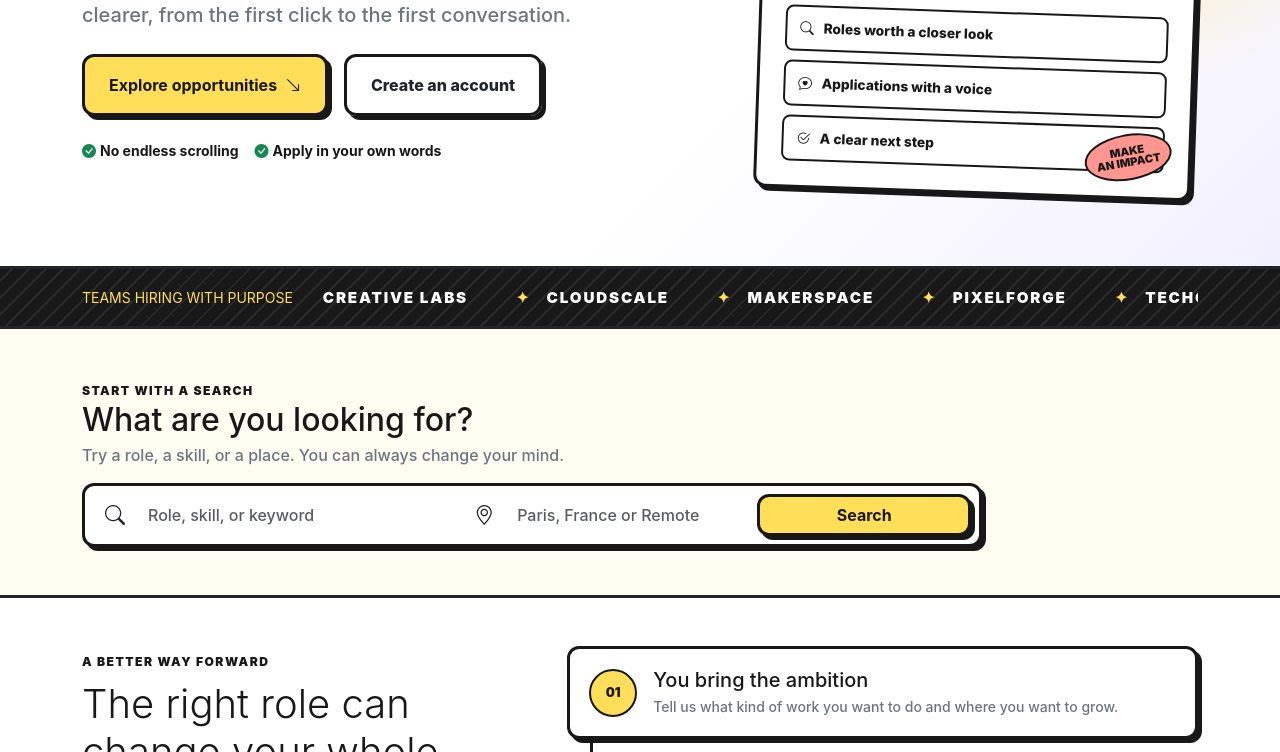
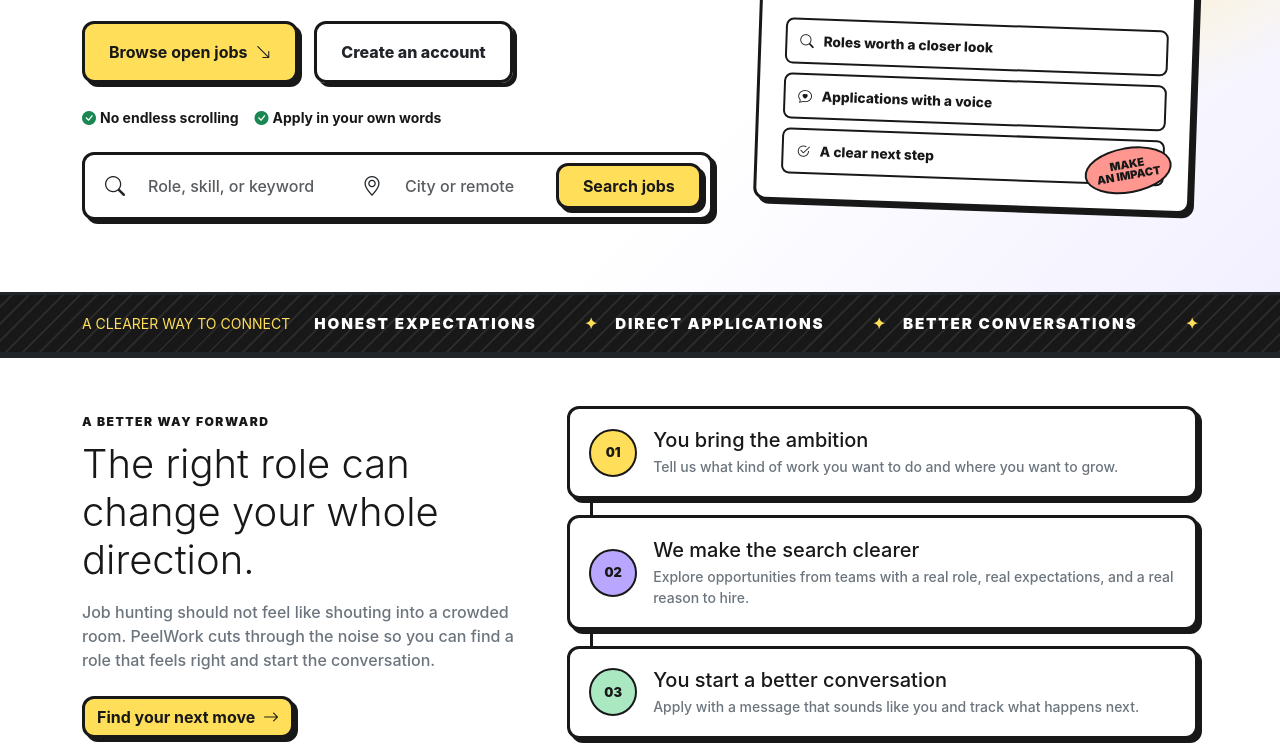
Before and after one commit to Abduu898/PeelWork, a website with bundled scripts: page index.html in a window 1280 px wide. Shown: the part 439-1191 px from the top of the page. Built offline with nearby package versions, Linux system fonts and the light colour scheme; files whose address does not match are found by name.

Commit message:
Enhance job search functionality with smooth scrolling and updated search form

```diff
--- a/css/style.css
+++ b/css/style.css
@@ -183,6 +183,7 @@ body {
 .logo-track span::before { content: '✦'; color: var(--brand-yellow); margin-right: 1rem; }
 
 .home-search { background: #fffdf1; }
+.hero-search { max-width: 760px; }
 .jobs-page-heading { background: #fffdf1; }
 .jobs-browser { background: #f2f0ff; }
 .jobs-filter-panel { background: #fff; }
@@ -512,6 +513,7 @@ body {
 @media (max-width: 575.98px) {
   .home-hero-title { font-size: 3.4rem; }
   .hero-art { min-height: 360px; transform: none; }
+  .hero-search { margin-right: -0.5rem; margin-left: -0.5rem; }
   .hero-float-badge-one { right: 0; }
   .hero-float-badge-two { right: 4%; }
   .collaborator-label { max-width: 130px; }
--- a/index.html
+++ b/index.html
@@ -31,13 +31,34 @@
           </div>
           <p class="fs-5 text-secondary fw-medium mb-4 home-hero-copy">Good roles are hard to find. We make the search a little clearer, from the first click to the first conversation.</p>
           <div class="d-flex flex-wrap gap-3 mb-4">
-            <a href="jobs.html" class="btn btn-cartoon-primary btn-yellow px-4 py-3">Explore opportunities <i class="bi bi-arrow-down-right ms-1" aria-hidden="true"></i></a>
+            <a href="jobs.html" class="btn btn-cartoon-primary btn-yellow px-4 py-3">Browse open jobs <i class="bi bi-arrow-down-right ms-1" aria-hidden="true"></i></a>
             <a href="login.html" class="btn btn-outline-dark cartoon-outline-btn px-4 py-3">Create an account</a>
           </div>
           <div class="d-flex flex-wrap gap-3 small fw-bold">
             <span><i class="bi bi-check-circle-fill text-success me-1" aria-hidden="true"></i>No endless scrolling</span>
             <span><i class="bi bi-check-circle-fill text-success me-1" aria-hidden="true"></i>Apply in your own words</span>
           </div>
+          <form id="job-search" role="search" class="p-2 bg-white search-box hero-search mt-4">
+            <div class="row g-2 align-items-center">
+              <div class="col-md-5">
+                <label class="visually-hidden" for="home-job-keyword">Job title, skill, or keyword</label>
+                <div class="input-group">
+                  <span class="input-group-text bg-white border-0"><i class="bi bi-search text-dark fs-5" aria-hidden="true"></i></span>
+                  <input id="home-job-keyword" type="search" class="form-control border-0 shadow-none fw-medium" name="q" maxlength="200" placeholder="Role, skill, or keyword">
+                </div>
+              </div>
+              <div class="col-md-4 border-start-md">
+                <label class="visually-hidden" for="home-job-location">Location</label>
+                <div class="input-group">
+                  <span class="input-group-text bg-white border-0"><i class="bi bi-geo-alt text-dark fs-5" aria-hidden="true"></i></span>
+                  <input id="home-job-location" type="search" class="form-control border-0 shadow-none fw-medium" name="location" maxlength="200" placeholder="City or remote">
+                </div>
+              </div>
+              <div class="col-md-3">
+                <button type="submit" class="btn btn-yellow py-2 w-100">Search jobs</button>
+              </div>
+            </div>
+          </form>
         </div>
         <div class="col-lg-5">
           <div class="hero-art cartoon-card">
@@ -59,46 +80,17 @@
   <!-- 3. COLLABORATOR STRIP -->
   <section class="collaborator-strip border-bottom border-3 border-dark" aria-label="Collaborators">
     <div class="container py-3 d-flex align-items-center gap-4 overflow-hidden">
-      <span class="collaborator-label text-uppercase small fw-black flex-shrink-0">Teams hiring with purpose</span>
+      <span class="collaborator-label text-uppercase small fw-black flex-shrink-0">A clearer way to connect</span>
       <div class="logo-marquee" aria-hidden="true">
         <div class="logo-track">
-          <span>TECHCORP</span><span>CREATIVE LABS</span><span>CLOUDSCALE</span><span>MAKERSPACE</span><span>PIXELFORGE</span>
-          <span>TECHCORP</span><span>CREATIVE LABS</span><span>CLOUDSCALE</span><span>MAKERSPACE</span><span>PIXELFORGE</span>
+          <span>OPEN ROLES</span><span>HONEST EXPECTATIONS</span><span>DIRECT APPLICATIONS</span><span>BETTER CONVERSATIONS</span>
+          <span>OPEN ROLES</span><span>HONEST EXPECTATIONS</span><span>DIRECT APPLICATIONS</span><span>BETTER CONVERSATIONS</span>
         </div>
       </div>
     </div>
   </section>
 
-  <!-- 4. SEARCH -->
-  <section class="home-search py-5">
-    <div class="container">
-      <div class="section-eyebrow">Start with a search</div>
-      <div class="d-flex justify-content-between align-items-end gap-3 flex-wrap mb-3">
-        <div><h2 class="h2 fw-black mb-1">What are you looking for?</h2><p class="text-secondary fw-medium mb-0">Try a role, a skill, or a place. You can always change your mind.</p></div>
-      </div>
-      <form id="job-search" role="search" class="p-2 bg-white search-box" style="max-width: 900px;">
-        <div class="row g-2 align-items-center">
-          <div class="col-md-5">
-            <div class="input-group">
-              <span class="input-group-text bg-white border-0"><i class="bi bi-search text-dark fs-5"></i></span>
-              <input type="text" class="form-control border-0 shadow-none fw-medium" name="q" aria-label="Job title, tech stack, or keyword" maxlength="200" placeholder="Role, skill, or keyword">
-            </div>
-          </div>
-          <div class="col-md-4 border-start-md">
-            <div class="input-group">
-              <span class="input-group-text bg-white border-0"><i class="bi bi-geo-alt text-dark fs-5"></i></span>
-              <input type="text" class="form-control border-0 shadow-none fw-medium" name="location" aria-label="Location" maxlength="200" placeholder="Paris, France or Remote">
-            </div>
-          </div>
-          <div class="col-md-3">
-            <button type="submit" class="btn btn-yellow py-2.5 w-100">Search</button>
-          </div>
-        </div>
-      </form>
-    </div>
-  </section>
-
-  <!-- 5. STORY -->
+  <!-- 4. STORY -->
   <section class="story-section py-5 border-top border-3 border-dark">
     <div class="container">
       <div class="row g-5 align-items-center">
@@ -119,7 +111,7 @@
     </div>
   </section>
 
-  <!-- 6. PRODUCT PROMISE -->
+  <!-- 5. PRODUCT PROMISE -->
   <section class="home-features py-5 border-top border-3 border-dark">
     <div class="container">
       <div class="row g-4 align-items-stretch">
@@ -134,7 +126,7 @@
     </div>
   </section>
 
-  <!-- 7. AUDIENCE PATHS -->
+  <!-- 6. AUDIENCE PATHS -->
   <section class="audience-section py-5 border-top border-3 border-dark">
     <div class="container">
       <div class="d-flex justify-content-between align-items-end gap-3 flex-wrap mb-4">
@@ -147,20 +139,24 @@
     </div>
   </section>
 
-  <!-- 8. JOB LISTINGS SECTION -->
+  <!-- 7. JOB LISTINGS SECTION -->
   <main id="opportunities" class="py-5 flex-grow-1">
     <div class="container">
 
       <!-- Section Header -->
-      <div class="d-flex justify-content-between align-items-center mb-4">
+      <div class="d-flex justify-content-between align-items-center gap-3 flex-wrap mb-4">
         <div>
           <h2 class="h3 fw-bold mb-0">Latest Opportunities</h2>
           <p class="text-muted small mb-0 fw-medium">A few places to start</p>
         </div>
-        <span id="job-count" class="custom-badge-dark px-3 py-2 fs-6">Loading…</span>
+        <div class="d-flex align-items-center gap-2">
+          <span id="job-count" class="custom-badge-dark px-3 py-2 fs-6">Loading…</span>
+          <a href="jobs.html" class="btn btn-outline-dark btn-sm cartoon-outline-btn">View all jobs</a>
+        </div>
       </div>
 
       <p id="jobs-status" class="text-muted fw-medium" role="status" aria-live="polite">Loading opportunities…</p>
+      <p class="small text-secondary fw-medium">Clear role details, direct applications, and a dashboard to follow what happens next.</p>
       <noscript><p>Enable JavaScript to load and search job opportunities.</p></noscript>
       <div id="job-grid" class="row row-cols-1 row-cols-md-3 g-4" aria-busy="true"></div>
       <section id="job-details" class="custom-card p-4 p-md-5 mt-4" tabindex="-1" aria-label="Job details" hidden>
--- a/js/pages/board.js
+++ b/js/pages/board.js
@@ -37,7 +37,16 @@ async function loadJobs() {
   }
 }
 
-form.addEventListener('submit', (event) => { event.preventDefault(); loadJobs(); });
+form.addEventListener('submit', async (event) => {
+  event.preventDefault();
+  await loadJobs();
+  if (location.pathname.endsWith('index.html') || location.pathname === '/') {
+    document.querySelector('#opportunities').scrollIntoView({
+      behavior: matchMedia('(prefers-reduced-motion: reduce)').matches ? 'instant' : 'smooth',
+      block: 'start',
+    });
+  }
+});
 document.querySelector('#close-details').addEventListener('click', () => {
   closeDetails();
   selectedLink?.focus();
```
